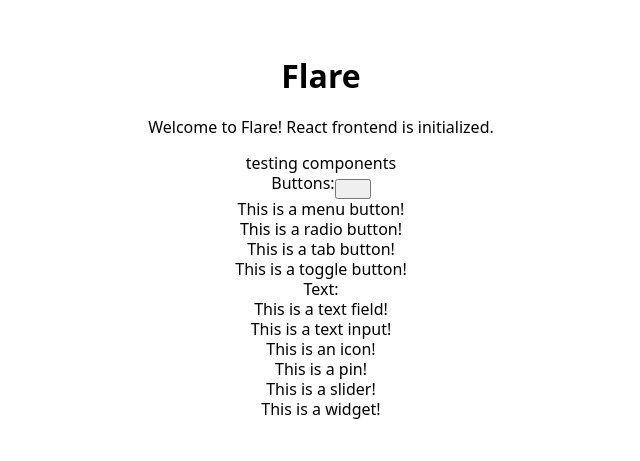
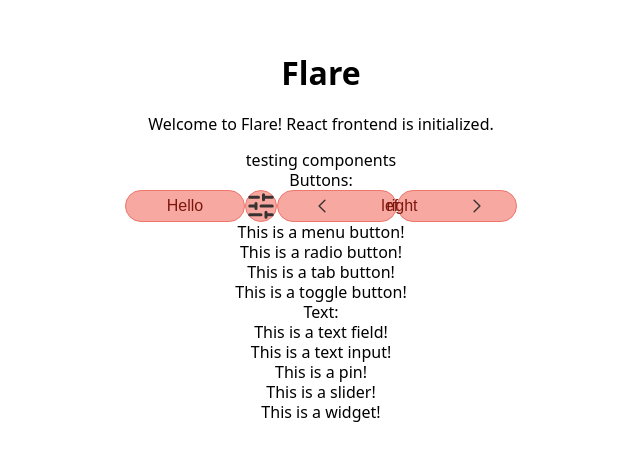
Before and after one commit to MrSluginator/seeng513-202604-pg-4, a React (Vite) app in the folder frontend/: page / in a window 1280 px wide. Shown: the part 173-634 px from the top of the page, without its empty margins (319-959 px from the left). Built offline with nearby package versions, Linux system fonts and the light colour scheme; a web font is replaced by a local one.

Commit message:
completed button

```diff
--- a/frontend/package.json
+++ b/frontend/package.json
@@ -26,11 +26,13 @@
     "@types/react": "^19.0.8",
     "@types/react-dom": "^19.0.3",
     "@vitejs/plugin-react": "^4.3.4",
+    "esbuild": "^0.28.2",
     "eslint": "^9.20.0",
     "eslint-plugin-react-hooks": "^5.1.0",
     "eslint-plugin-react-refresh": "^0.4.18",
     "globals": "^15.14.0",
     "prettier": "^3.5.1",
-    "vite": "^6.1.0"
+    "vite": "^6.1.0",
+    "vite-plugin-svgr": "^5.2.0"
   }
 }
--- a/frontend/src/App.jsx
+++ b/frontend/src/App.jsx
@@ -10,7 +10,12 @@ function App() {
       testing components
       <div>
         Buttons:
-        <Button></Button>
+        <div style={{ display:"flex", flexDirection: "row" }}>
+        <Button text="Hello"></Button>
+        <Button icon="filter"></Button>
+        <Button icon="left" icon_position="left" text="left"></Button>
+        <Button text="right" icon="right"></Button>
+        </div>
         <MenuButton></MenuButton>
         <RadioButton></RadioButton>
         <TabButton></TabButton>
--- a/frontend/src/index.css
+++ b/frontend/src/index.css
@@ -79,6 +79,14 @@
   --small-size: 0.75rem;  /* 14px */
   --small-weight: var(--weight-regular);
   --small-line-height: 1rem;
+
+  /* Icon Sizes */
+  --icon-xs: 1rem; /* 16px */
+  --icon-s: 1.25rem; /* 20px */
+  --icon-m: 1.5rem; /* 24px */
+  --icon-l: 2rem;
+  --icon-xl: 4rem;
+  --icon-xxl: 8rem;
 }
 
 h1 {
--- a/frontend/src/molecules/button/button.jsx
+++ b/frontend/src/molecules/button/button.jsx
@@ -1,20 +1,17 @@
 import React from 'react'
+import styles from './button.module.css'
+import Icon from '../icon';
 
-const baseStyle = {
-  padding: '8px 16px',
-  cursor: 'pointer',
-};
-
-function Button({ onClick, disabled = false, leftIcon, text, icon, style }) {
+function Button({ onClick, text, icon, icon_position = "right", disabled = false, variant = 'primary' }) {
     return (
         <button
+            className={`${styles.button} ${!text ? styles.iconOnly : ""}`}
             onClick={onClick}
             disabled={disabled}
-            style={baseStyle}
         >
-            {leftIcon && leftIcon}
-            {text && text}
-            {icon && icon}
+            {(icon && icon_position === "left") && <Icon name={icon}></Icon>}
+            {text && <span className={styles.text}>{text}</span>}
+            {(icon && icon_position === "right") && <Icon name={icon}></Icon>}
         </button>
     );
 }
--- /dev/null
+++ b/frontend/src/molecules/button/button.module.css
@@ -0,0 +1,55 @@
+.button {
+    display: flex;
+    flex-direction: row;
+    height: 32px;
+    min-width: 120px;
+    padding: 8px;
+    gap: 8px;
+    justify-content: center;
+    align-items: center;
+    border-radius: 32px;
+    border: 1px solid var(--p3);
+    background: var(--p2);
+    color: var(--p7);
+
+    font-size: var(--body-size);
+    font-weight: var(--body-weight);
+    line-height: var(--body-line-height);
+
+    .icon {
+        color: var(--p7);
+    }
+
+    .text {
+        display: flex;
+        flex: 1 0 0;
+        justify-content: center;
+        text-align: center;
+    }
+
+    &.iconOnly {
+        min-width: 0;
+        padding: 0;
+        aspect-ratio: 1 / 1;
+    }
+}
+
+.button:hover {
+    border: 1px solid var(--p4);
+    background: var(--p3);
+}
+
+.button:active {
+    border: 1px solid var(--p5);
+    background: var(--p4);
+}
+
+.button:disabled {
+    border: 1px solid var(--n3);
+    background: var(--n2);
+    color: var(--p5);
+
+    .icon {
+        color: var(--p5)
+    }
+}
--- a/frontend/src/molecules/icon.jsx
+++ b/frontend/src/molecules/icon.jsx
@@ -1,11 +1,86 @@
-import React from 'react'
+import React from "react";
+import bookmark from "../assets/icons/bookmark.svg?react";
+import check from "../assets/icons/check.svg?react";
+import comment from "../assets/icons/comment.svg?react";
+import dollar from "../assets/icons/dollar.svg?react";
+import down from "../assets/icons/down.svg?react";
+import event from "../assets/icons/event.svg?react";
+import eyeClosed from "../assets/icons/eye-closed.svg?react";
+import eyeOpen from "../assets/icons/eye-open.svg?react";
+import filter from "../assets/icons/filter.svg?react";
+import food from "../assets/icons/food.svg?react";
+import home from "../assets/icons/home.svg?react";
+import info from "../assets/icons/info.svg?react";
+import left from "../assets/icons/left.svg?react";
+import load from "../assets/icons/load.svg?react";
+import map from "../assets/icons/map.svg?react";
+import park from "../assets/icons/park.svg?react";
+import plus from "../assets/icons/plus.svg?react";
+import profile from "../assets/icons/profile.svg?react";
+import right from "../assets/icons/right.svg?react";
+import search from "../assets/icons/search.svg?react";
+import settings from "../assets/icons/settings.svg?react";
+import share from "../assets/icons/share.svg?react";
+import spark from "../assets/icons/spark.svg?react";
+import sun from "../assets/icons/sun.svg?react";
+import times from "../assets/icons/times.svg?react";
+import up from "../assets/icons/up.svg?react";
+import wine from "../assets/icons/wine.svg?react";
 
-function Icon() {
-    return (
-        <div>
-            This is an icon!
-        </div>
-    );
+
+const icons = {
+    "bookmark": bookmark,
+    "check": check,
+    "comment": comment,
+    "dollar": dollar,
+    "down": down,
+    "event": event,
+    "eye-closed": eyeClosed,
+    "eye-open": eyeOpen,
+    "filter": filter,
+    "food": food,
+    "home": home,
+    "info": info,
+    "left": left,
+    "load": load,
+    "map": map,
+    "park": park,
+    "plus": plus,
+    "profile": profile,
+    "right": right,
+    "search": search,
+    "settings": settings,
+    "share": share,
+    "spark": spark,
+    "sun": sun,
+    "times": times,
+    "up": up,
+    "wine": wine,
+};
+
+function Icon({ name, size = "xs", color = "n7", title }) {
+  const SvgIcon = icons[name];
+
+  if (!SvgIcon) {
+    console.warn(`Icon: no icon named "${name}"`);
+    return null;
+  }
+
+  const resolvedColor = /^(#|rgb|hsl|var\(|currentColor)/.test(color)
+    ? color
+    : `var(--${color})`;
+  const resolvedSize = /^[0-9]/.test(size) ? size : `var(--icon-${size})`
+
+  return (
+    <SvgIcon
+      width={resolvedSize}
+      height={resolvedSize}
+      style={{ color: resolvedColor, flexShrink: 0 }}
+      role={title ? "img" : undefined}
+      aria-label={title}
+      aria-hidden={title ? undefined : true}
+    />
+  );
 }
 
 export default Icon;
--- a/frontend/vite.config.js
+++ b/frontend/vite.config.js
@@ -1,9 +1,10 @@
 import { defineConfig } from 'vite';
 import react from '@vitejs/plugin-react';
+import svgr from 'vite-plugin-svgr';
 
 // https://vitejs.dev/config/
 export default defineConfig({
-  plugins: [react()],
+  plugins: [react(), svgr()],
   server: {
     port: 5173,
   },
--- /dev/null
+++ b/package.json
@@ -0,0 +1,5 @@
+{
+  "devDependencies": {
+    "vite-plugin-svgr": "^5.2.0"
+  }
+}
```
Also changed, not shown: frontend/src/molecules/icon.module.css (added), 2 other files (tests, documents, lock files or other folders).
